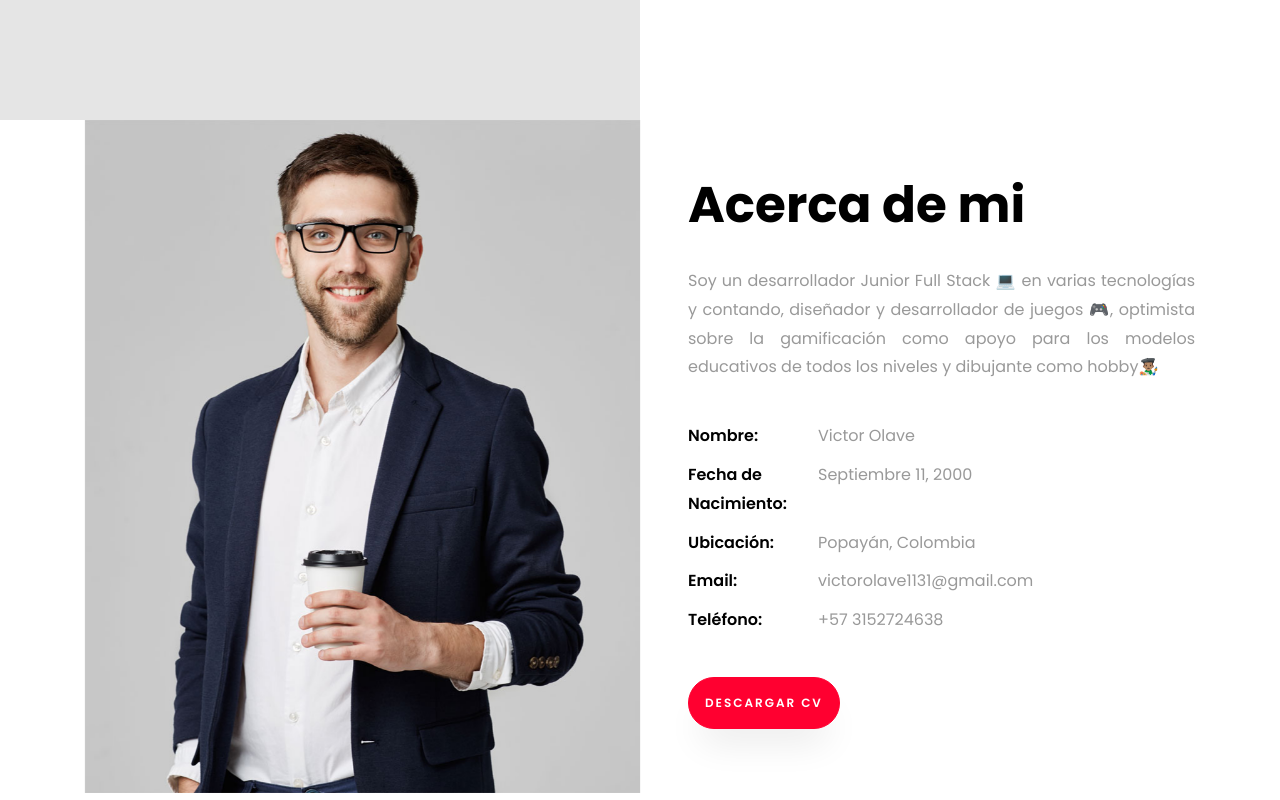
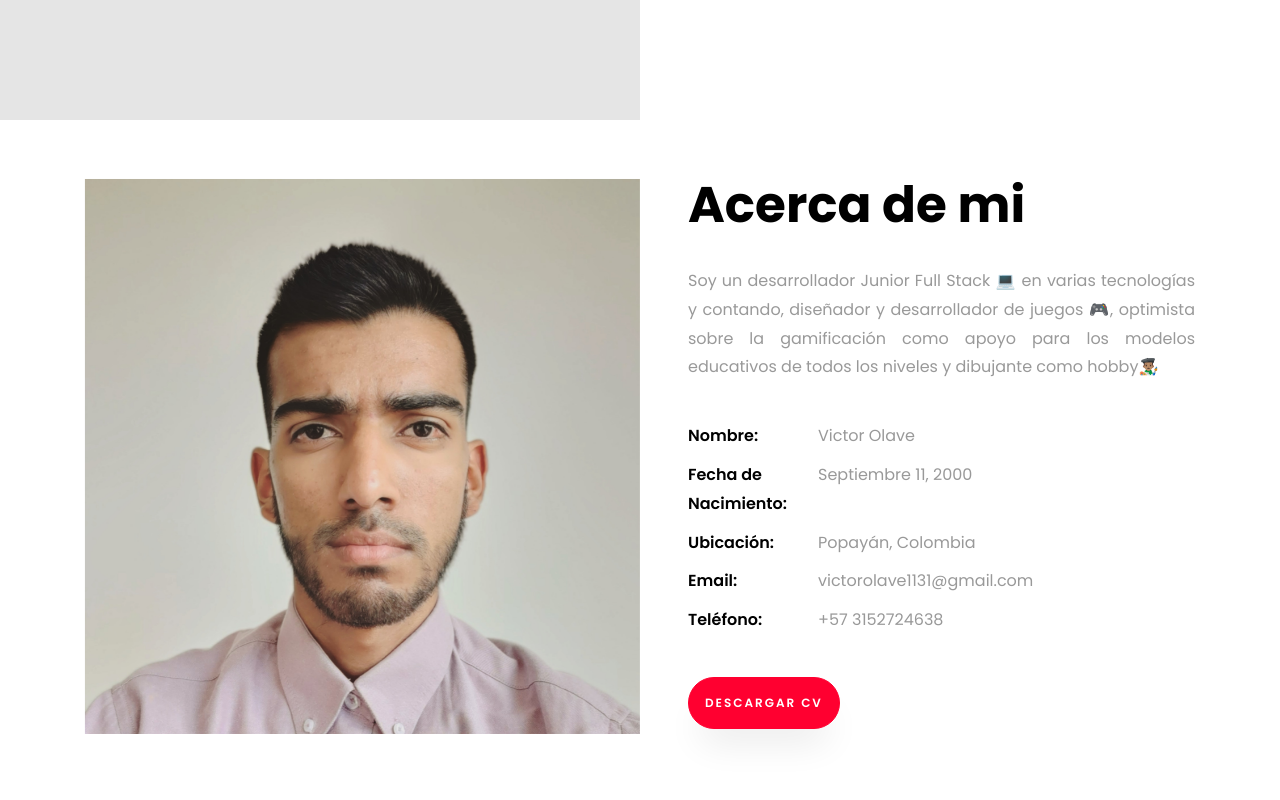
Before and after one commit to victorolave/victorolave.github.io, a plain HTML site: page index.html in a window 1280 px wide. Shown: the part 680-1480 px from the top of the page. Drawn offline with Linux system fonts and the light colour scheme; files whose address does not match are found by name.

Commit message:
About Image

```diff
--- a/index.html
+++ b/index.html
@@ -78,7 +78,8 @@
 					<div class="img-about img d-flex align-items-stretch">
 						<div class="overlay"></div>
 						<div class="img d-flex align-self-stretch align-items-center"
-							style="background-image:url(images/about.jpg);">
+							style="">
+							<img src="images/victorOlave.jpg" alt="" srcset="" width="100%">
 						</div>
 					</div>
 				</div>
```
Also changed, not shown: images/victorOlave.jpg (added).
